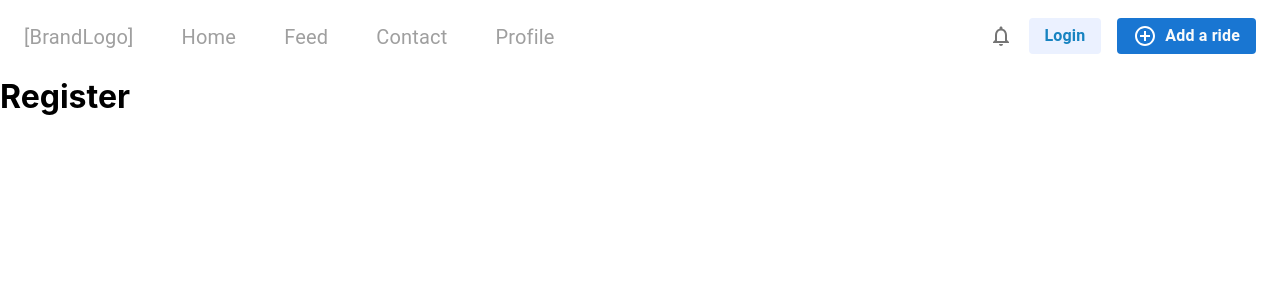
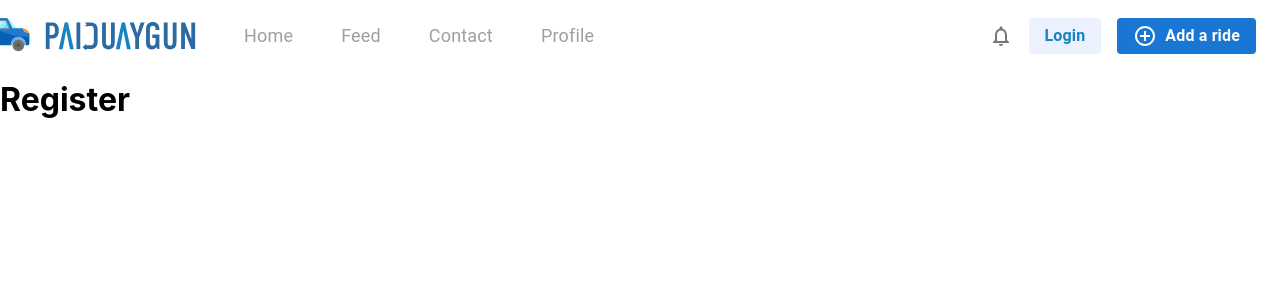
Before and after one commit to ARomaSIZE/paiduaygun, a Next.js app: page /register in a window 1280 px wide. Shown: the top 300 px of the page. Built offline with nearby package versions, Linux system fonts and the light colour scheme.

Commit message:
navbar 90%

```diff
--- a/src/components/Navbar.js
+++ b/src/components/Navbar.js
@@ -1,4 +1,5 @@
 import Link from "next/link";
+import Image from "next/image";
 import Container from "@mui/material/Container";
 import Box from "@mui/material/Box";
 import Grid from "@mui/material/Grid";
@@ -8,6 +9,7 @@ import { COLORS } from "../../values/colors";
 import Typography from "@mui/material/Typography";
 import IconButton from "@mui/material/IconButton";
 import NotificationsOutlinedIcon from "@mui/icons-material/NotificationsOutlined";
+import Logo from "../../imgs/Logo.svg";
 
 export default function Navbar() {
   return (
@@ -17,37 +19,38 @@ export default function Navbar() {
           sx={{ flexGrow: 1, justifyContent: "space-between", marginTop: 0.7 }}
         >
           <Grid container spacing={6}>
-            <Grid item>
+            <Grid sx={{marginTop:3}}>
               <Link href="/home">
-                <Typography color={COLORS.grey1} sx={{ fontSize: 20 }}>
-                  [BrandLogo]
+                <Typography color={COLORS.grey1}>
+                  <Image src={Logo} alt="logo" width={220} />
                 </Typography>
               </Link>
             </Grid>
+
             <Grid item>
               <Link href="/home">
-                <Typography color={COLORS.grey1} sx={{ fontSize: 20 }}>
+                <Typography color={COLORS.grey1} sx={{ fontSize: 18 }}>
                   Home
                 </Typography>
               </Link>
             </Grid>
             <Grid item>
               <Link href="/feed">
-                <Typography color={COLORS.grey1} sx={{ fontSize: 20 }}>
+                <Typography color={COLORS.grey1} sx={{ fontSize: 18 }}>
                   Feed
                 </Typography>
               </Link>
             </Grid>
             <Grid item>
               <Link href="/contact">
-                <Typography color={COLORS.grey1} sx={{ fontSize: 20 }}>
+                <Typography color={COLORS.grey1} sx={{ fontSize: 18 }}>
                   Contact
                 </Typography>
               </Link>
             </Grid>
             <Grid item>
               <Link href="/profile">
-                <Typography color={COLORS.grey1} sx={{ fontSize: 20 }}>
+                <Typography color={COLORS.grey1} sx={{ fontSize: 18 }}>
                   Profile
                 </Typography>
               </Link>
```
